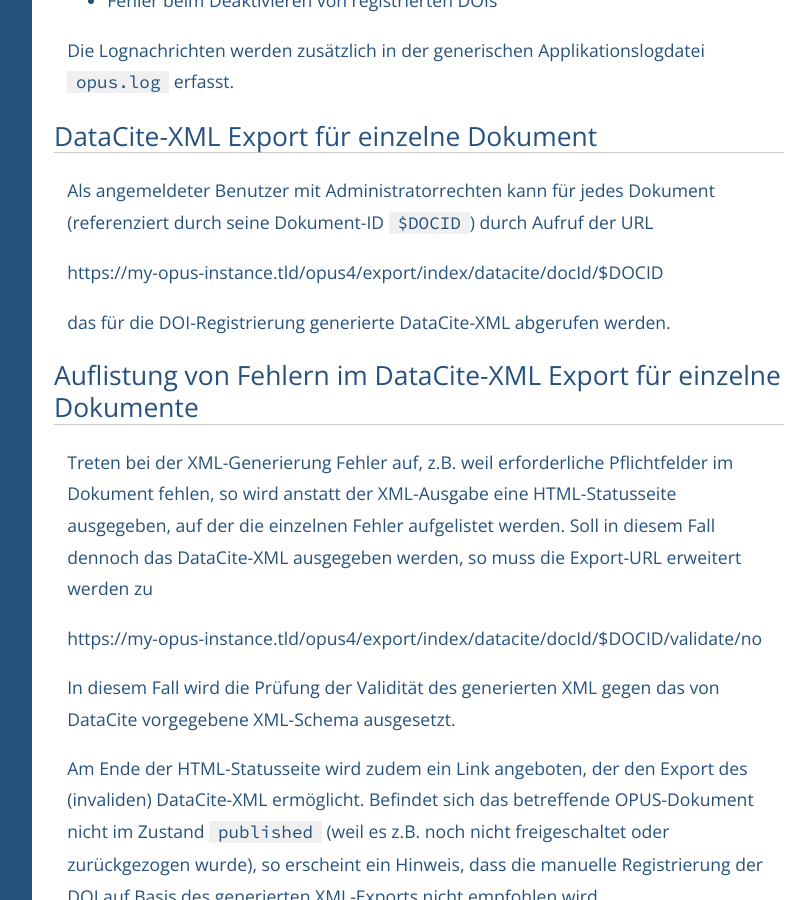
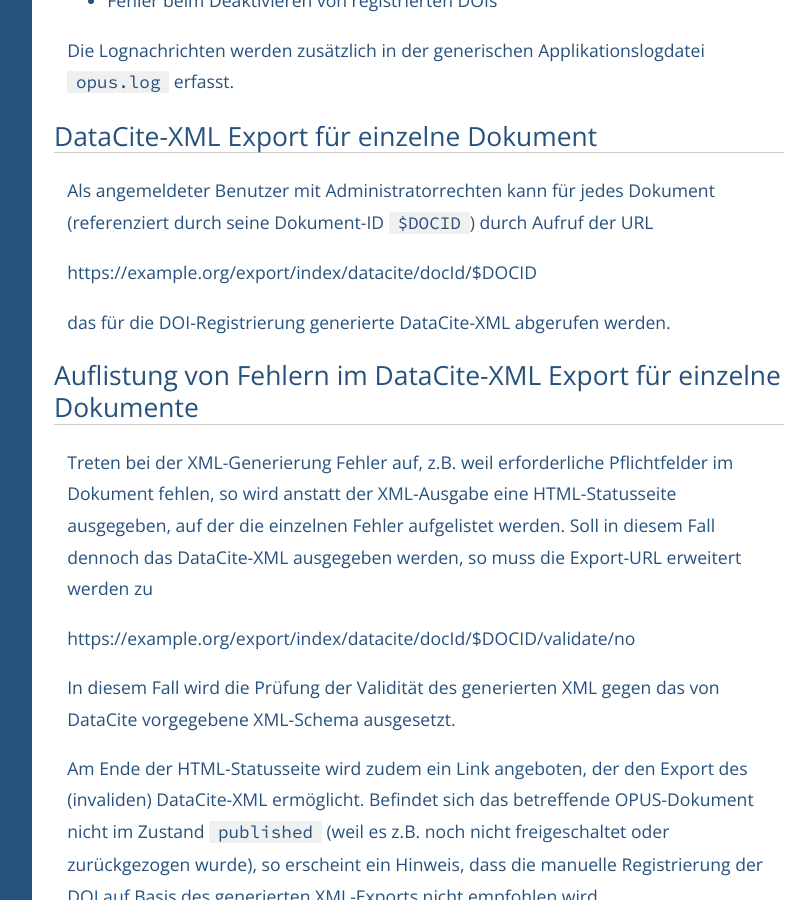
Before and after one commit to OPUS4/userdoc, a Jekyll site: the page built from configext/doi.md, in a window 1280 px wide and 900 px high, scrolled down 8584 px. Shown: the whole window, without its empty margins (224-1035 px from the left). Built offline with Jekyll 4.4.1, drawn with Linux system fonts in a browser that asks for light colours; part of the change alters nothing that is shown.

Commit message:
Update doi.md
Änderungen nach Vorgabe von Signe

```diff
--- a/configext/doi.md
+++ b/configext/doi.md
@@ -132,7 +132,7 @@ Die Lognachrichten werden zusätzlich in der generischen Applikationslogdatei `o
 Als angemeldeter Benutzer mit Administratorrechten kann für jedes Dokument (referenziert durch
 seine Dokument-ID `$DOCID`) durch Aufruf der URL
 
-https://my-opus-instance.tld/opus4/export/index/datacite/docId/$DOCID
+https://example.org/export/index/datacite/docId/$DOCID
 
 das für die DOI-Registrierung generierte DataCite-XML abgerufen werden.
 
@@ -143,7 +143,7 @@ Dokument fehlen, so wird anstatt der XML-Ausgabe eine HTML-Statusseite ausgegebe
 auf der die einzelnen Fehler aufgelistet werden. Soll in diesem Fall dennoch das
 DataCite-XML ausgegeben werden, so muss die Export-URL erweitert werden zu
 
-https://my-opus-instance.tld/opus4/export/index/datacite/docId/$DOCID/validate/no
+https://example.org/export/index/datacite/docId/$DOCID/validate/no
 
 In diesem Fall wird die Prüfung der Validität des generierten XML gegen das von
 DataCite vorgegebene XML-Schema ausgesetzt.
```
